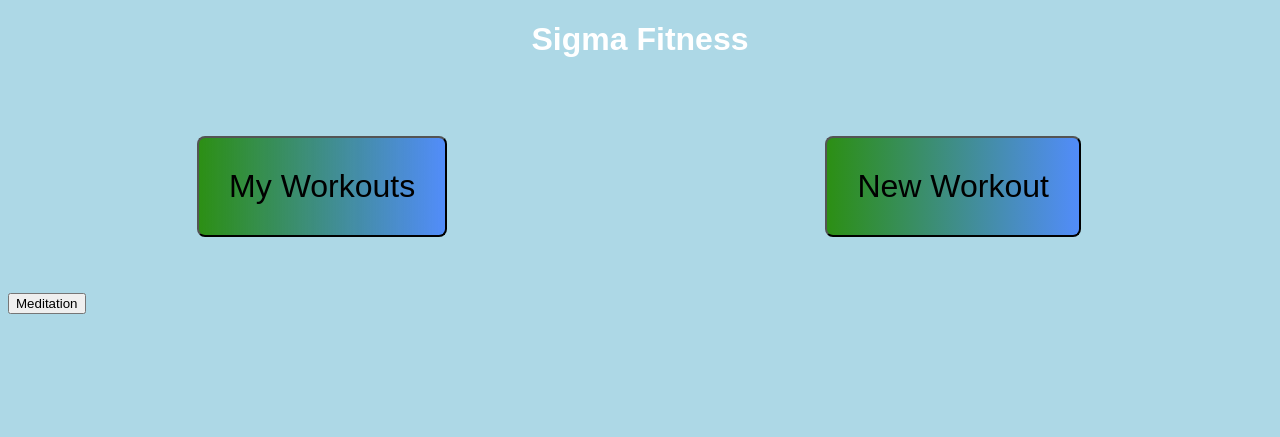
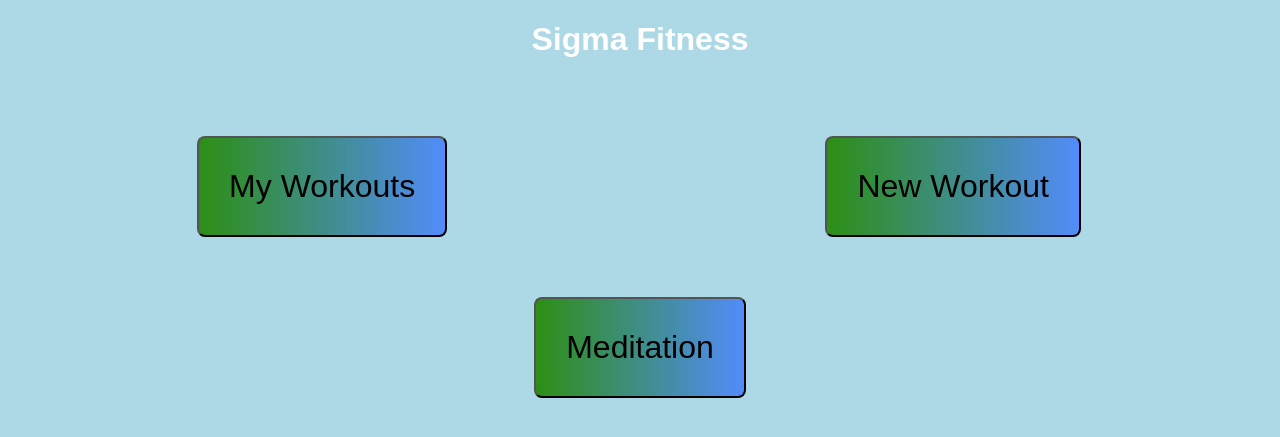
Before and after one commit to maxpii/Sigma-Fitness, a Flask app: page /mainPage in a window 1280 px wide; the page is wider, and only the part inside the window is pictured. Shown: the top 437 px of that part. Run offline with Flask 3, Linux system fonts and the light colour scheme.

Commit message:
Meditation page

```diff
--- a/main/routes.py
+++ b/main/routes.py
@@ -38,6 +38,9 @@ def saved():
         data.append(i.name)
     return render_template("saved.html",data=output)
 
+@app.route("/meditation")
+def meditation():
+    return render_template("meditation.html")
 
 # name = db.Column(db.String(100), nullable=False)
 #     type = db.Column(db.String(100), nullable=False)
--- a/main/static/styles/mainPage.css
+++ b/main/static/styles/mainPage.css
@@ -56,3 +56,25 @@ body{
 .button:hover {
     box-shadow: 0 12px 16px 0 rgba(0,0,0,0.24),0 17px 50px 0 rgba(0,0,0,0.19);
 }
+#meditationDiv
+{
+  display: flex;
+  align-items: center;
+  justify-content: center;
+}
+#btn {
+  text-align: center;
+    background-image: linear-gradient(to right, rgb(44, 143, 20), rgba(0, 89, 255, 0.658));
+    color: black;
+    text-align: center;
+    padding: 30px;
+    text-decoration: none;
+    font-size: 32px;
+    margin: 4px 2px;
+    border-radius: 8px;
+    transition: all 1s;
+}
+#btn:hover {
+  box-shadow: 0 12px 16px 0 rgba(0,0,0,0.24),0 17px 50px 0 rgba(0,0,0,0.19);
+
+}
--- a/main/templates/mainPage.html
+++ b/main/templates/mainPage.html
@@ -32,8 +32,10 @@
                 </tr>
             </div>
             <div></div>
-        </table>
+        </table>s
     </div>
-    <button>Meditation</button>
+    <div id="meditationDiv">
+    <a href="{{url_for('meditation')}}"><button id="btn">Meditation</button></a>
+    </div>
 </body>
 </html>
```
Also changed, not shown: main/templates/meditation.html (added, +35 -0 lines), main/static/styles/Meds.jpeg (added), main/static/styles/medStyles.css (added), 3 other files.
